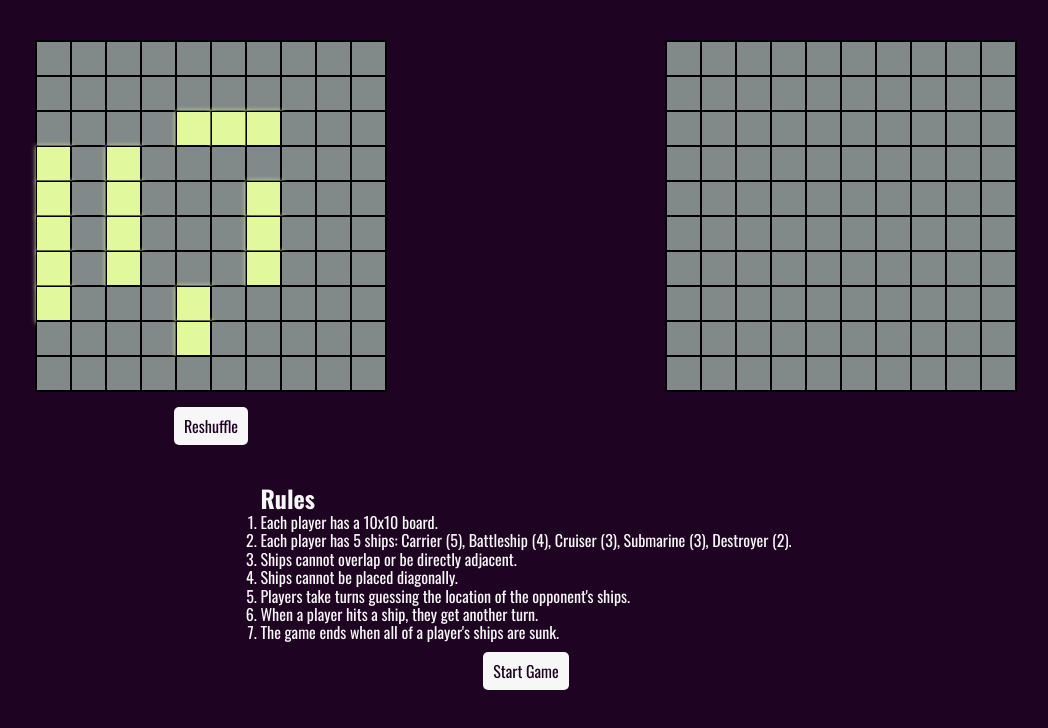
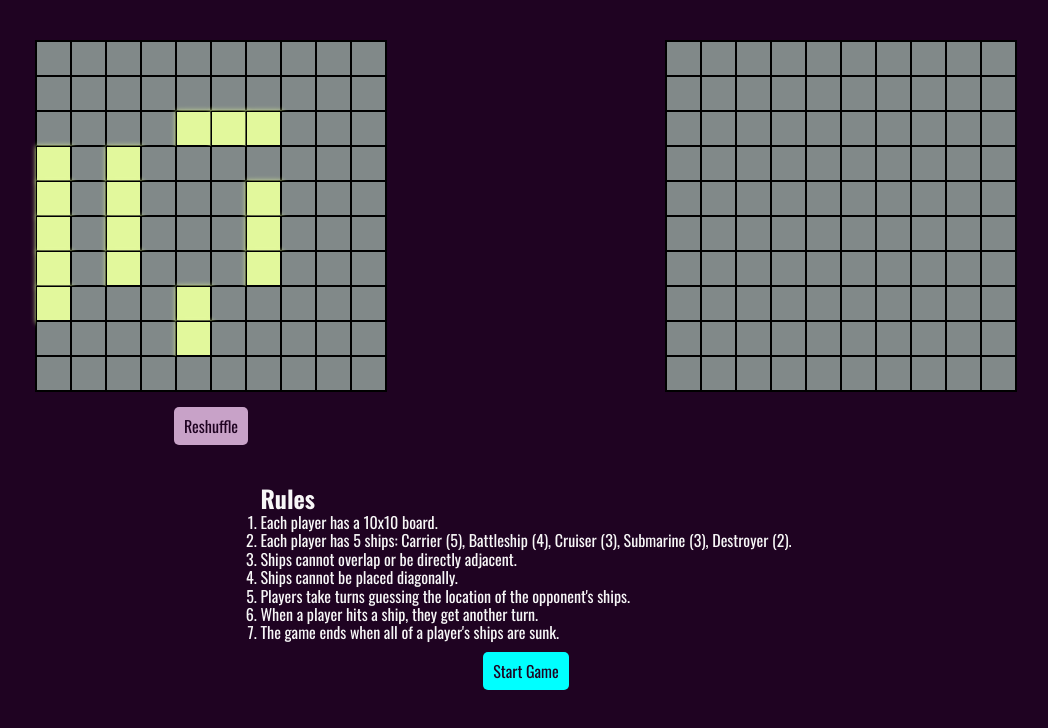
Before and after one commit to 383myrtle/odin-battleship, a website built with webpack: page src/template.html in a window 1280 px wide. Both pictures are taken after typing "Sample" into the empty fields and a click on the button "Continue". Shown: the whole page, without its empty margins (114-1162 px from the left). Built offline with nearby package versions, Linux system fonts and the light colour scheme.

Commit message:
style: change button background colours
reshuffle and start game buttons now have unique
colours.

```diff
--- a/src/DisplayController.js
+++ b/src/DisplayController.js
@@ -63,6 +63,7 @@ const setUpEventListeners = (game) => {
 
 function addStartButton(game) {
   const startButton = document.createElement("button");
+  startButton.id = "start-button";
   startButton.textContent = "Start Game";
   startButton.addEventListener("click", () => {
     game.start();
--- a/src/styles.css
+++ b/src/styles.css
@@ -71,8 +71,16 @@ button {
   cursor: pointer;
 }
 
+#start-button{
+  background-color: #00FFFF;
+}
+
+#reshuffle{
+  background-color: #C8A2C8;
+}
+
 #reshuffle.disabled {
-  background-color: #c4c4c4;
+  background-color: #614558;
   color: #7a7a7a;
   cursor: not-allowed;
 }
```
